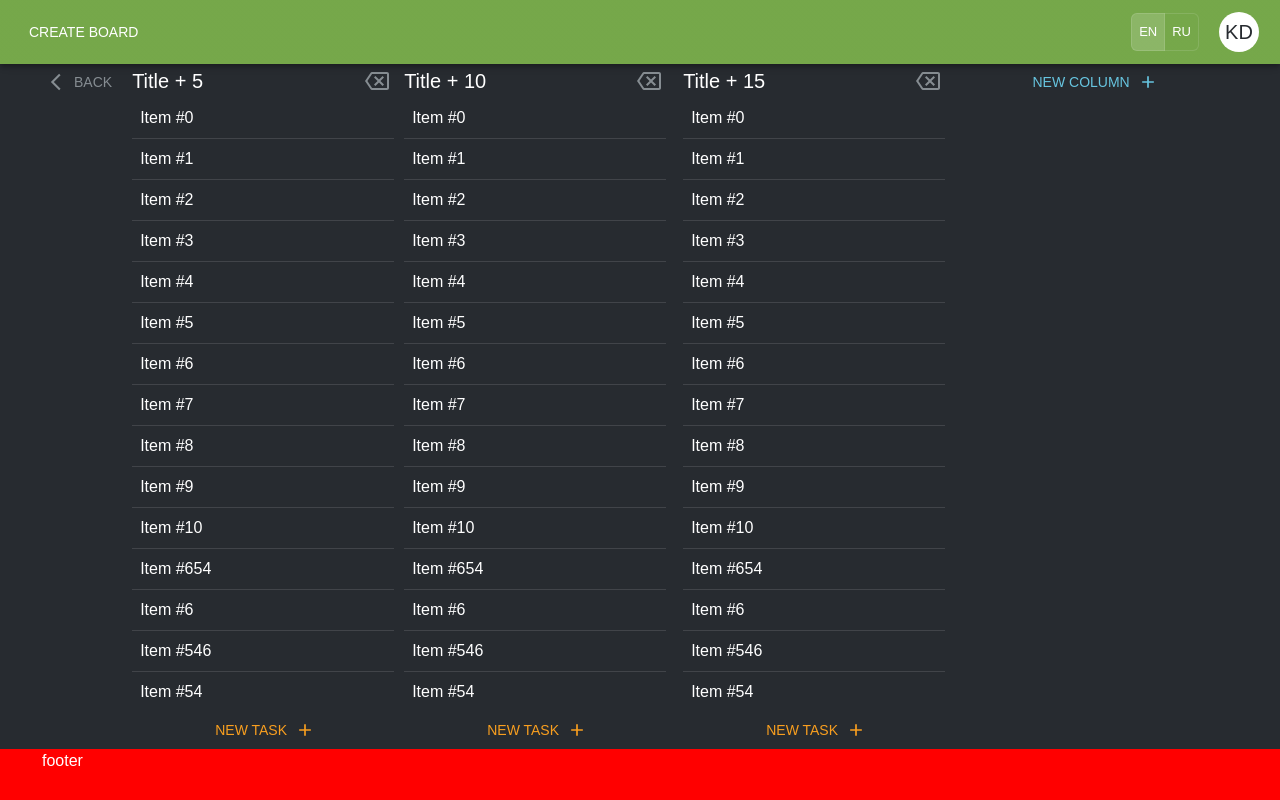
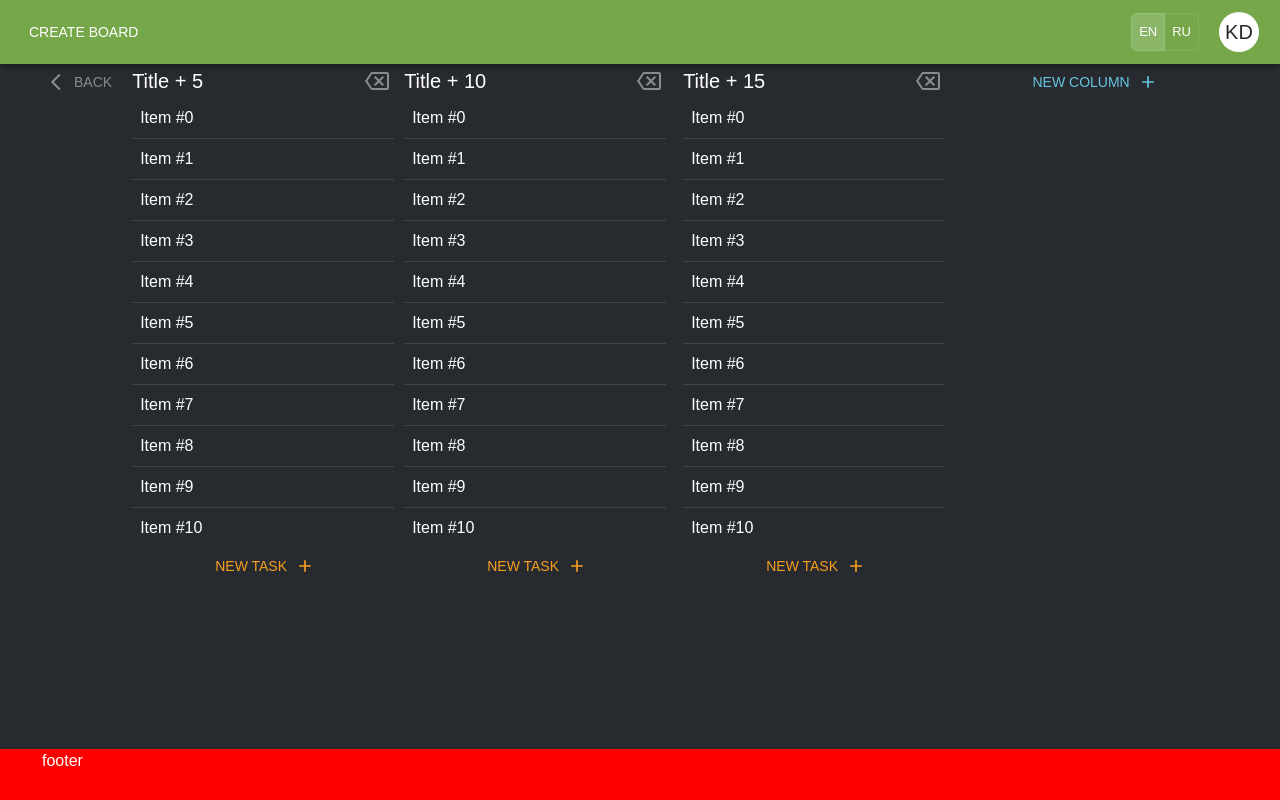
Before and after one commit to strawberrystr1/project-management-app, a React (Create React App) app: page /boards/1 in a window 1280 px wide. Built offline with nearby package versions, Linux system fonts and the light colour scheme.

Commit message:
fix: cut board items example

```diff
--- a/src/components/BoardColumn/BoardColumn.tsx
+++ b/src/components/BoardColumn/BoardColumn.tsx
@@ -41,7 +41,7 @@ const BoardColumn = ({ order, title }: Props) => {
         className={`${styles['column']} container-scroll`}
       >
         {/* JUST AN EXAMPLE */}
-        {[0, 1, 2, 3, 4, 5, 6, 7, 8, 9, 10, 654, 6, 546, 54, 65, 46, 546, 546, 54].map((item) => (
+        {[0, 1, 2, 3, 4, 5, 6, 7, 8, 9, 10].map((item) => (
           <Box key={item} className={styles['column-item']}>
             Item #{item}
           </Box>
```
